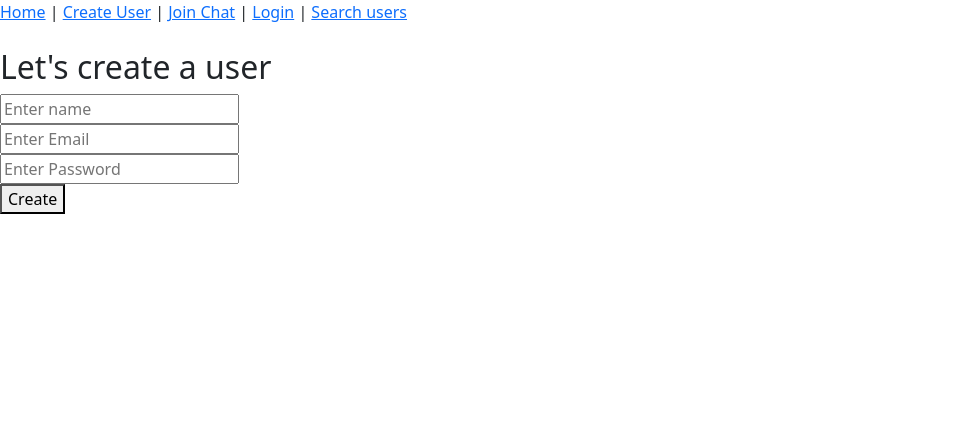
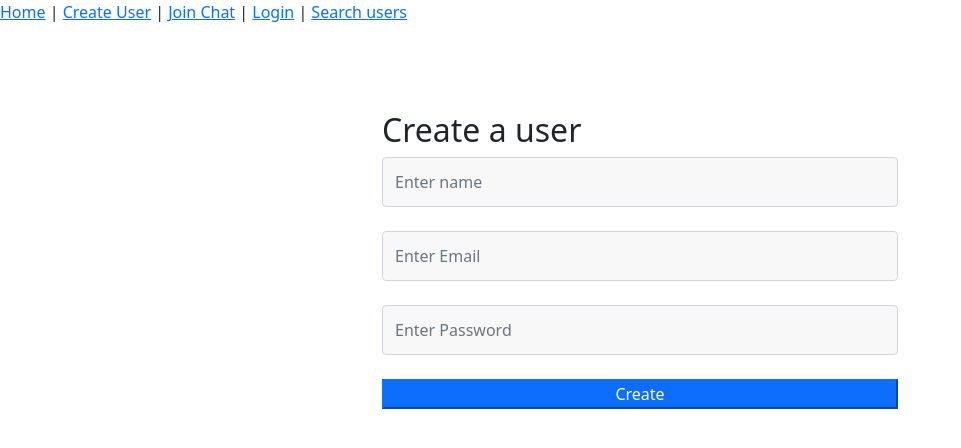
Before and after one commit to MathiasKristensen99/Giga-Chat-Frontend, a Vue app: page /createUser in a window 1280 px wide. Shown: the top 448 px of the page, without its empty margins (0-961 px from the left). Built offline with nearby package versions, Linux system fonts and the light colour scheme; no server answers; some icons are missing.

Commit message:
Den her opgave giver mig smerte

```diff
--- a/src/router/index.ts
+++ b/src/router/index.ts
@@ -5,7 +5,7 @@ import ChatView from "../views/ChatView.vue";
 import LoginView from "../views/LoginView.vue";
 import FindUserView from "../views/FindUserView.vue";
 
-const router = createRouter({
+export const router = createRouter({
   history: createWebHistory(import.meta.env.BASE_URL),
   routes: [
     {
--- a/src/stores/chatStore.ts
+++ b/src/stores/chatStore.ts
@@ -7,7 +7,7 @@ const chatService = new ChatService();
 export const ChatStore = defineStore({
   id: "ChatStore",
   state: () => ({
-    chats: [{ text: "First chat" }, { text: "Second chat" }] as Chat[],
+    chats: [{ text: "first" }] as Chat[],
     room: "",
   }),
   actions: {
--- a/src/stores/userStore.ts
+++ b/src/stores/userStore.ts
@@ -50,5 +50,10 @@ export const UserStore = defineStore({
         .then((user) => (this.loggedInUser = user))
         .catch((err) => console.log(err));
     },
+    async getFriends(uuid: string) {
+      userService
+        .getUserByUuid(uuid)
+        .then((user) => (this.loggedInUser.friends = user.friends));
+    },
   },
 });
--- a/src/views/ChatView.vue
+++ b/src/views/ChatView.vue
@@ -1,19 +1,25 @@
 <template>
-  <div class="container content">
-    <div class="row">
-      <div class="col-xl-6 col-lg-6 col-md-6 col-sm-12 col-12">
-        <div class="card">
-          <div class="card-header">Chat</div>
+  <h2>Send Chat</h2>
+  <input v-model="txtChatInput" placeholder="Enter chat" /> <br />
+  <input v-model="txtRoomInput" placeholder="Enter room" /> <br />
+  <button @click="sendChat">Send</button>
+  <h2>All chats:</h2>
+  <input v-model="txtRoomListener" placeholder="Enter room name"> <br />
+  <button @click="listenToRoom">Connect</button>
+  <div class="container mt-5">
+    <div class="row d-flex justify-content-center">
+      <div class="col-md-6">
+        <div class="">
           <div class="card-body height3">
             <ul class="chat-list">
               <li
                 v-for="(chat, index) in chatStore.chats"
                 v-bind:key="index"
-                class="in"
+                class="out"
               >
                 <div class="chat-body">
                   <div class="chat-message">
-                    <h5>Julian Petersen</h5>
+                    <h5>{{ userStore.userName }}</h5>
                     <p>{{ chat.text }}</p>
                   </div>
                 </div>
@@ -21,7 +27,7 @@
               <li
                 v-for="(chat, index) in chatStore.chats"
                 v-bind:key="index"
-                class="out"
+                class="in"
               >
                 <div class="chat-body">
                   <div class="chat-message">
@@ -54,7 +60,9 @@
 <script setup lang="ts">
 import { ChatStore } from "@/stores/chatStore";
 import { ref } from "vue";
+import {UserStore} from "@/stores/userStore";
 
+const userStore = UserStore();
 const chatStore = ChatStore();
 const txtChatInput = ref("");
 const txtRoomInput = ref("");
--- a/src/views/CreateUser.vue
+++ b/src/views/CreateUser.vue
@@ -1,9 +1,35 @@
 <template>
-  <h2>Let's create a user</h2>
-  <input v-model="inputName" placeholder="Enter name" /> <br />
-  <input v-model="inputEmail" placeholder="Enter Email" /> <br />
-  <input v-model="inputPassword" placeholder="Enter Password" /> <br />
-  <button @click="handleCreateUser">Create</button>
+  <div class="container mt-5">
+    <div class="row d-flex justify-content-center">
+      <div class="col-md-6">
+        <div class="card">
+          <h2>Create a user</h2>
+          <input
+            type="text"
+            class="form-control"
+            v-model="inputName"
+            placeholder="Enter name"
+          />
+          <br />
+          <input
+            type="text"
+            class="form-control"
+            v-model="inputEmail"
+            placeholder="Enter Email"
+          />
+          <br />
+          <input
+            type="password"
+            class="form-control"
+            v-model="inputPassword"
+            placeholder="Enter Password"
+          />
+          <br />
+          <button class="btn-primary" @click="handleCreateUser">Create</button>
+        </div>
+      </div>
+    </div>
+  </div>
 </template>
 
 <script setup lang="ts">
@@ -20,4 +46,47 @@ function handleCreateUser() {
 }
 </script>
 
-<style scoped></style>
+<style scoped>
+body {
+  background-color: #eee;
+}
+
+.card {
+  background-color: #fff;
+  padding: 15px;
+  border: none;
+}
+
+.input-box {
+  position: relative;
+}
+
+.input-box i {
+  position: absolute;
+  right: 13px;
+  top: 15px;
+  color: #ced4da;
+}
+
+.form-control {
+  height: 50px;
+  background-color: #eeeeee69;
+}
+
+.form-control:focus {
+  background-color: #eeeeee69;
+  box-shadow: none;
+  border-color: #eee;
+}
+
+.list {
+  padding-top: 20px;
+  padding-bottom: 10px;
+  display: flex;
+  align-items: center;
+}
+
+.border-bottom {
+  border-bottom: 2px solid #eee;
+}
+</style>
--- a/src/views/FindUserView.vue
+++ b/src/views/FindUserView.vue
@@ -59,7 +59,6 @@ function sendFriendRequest() {
     false
   );
 }
-
 </script>
 
 <style scoped>
--- a/src/views/HomeView.vue
+++ b/src/views/HomeView.vue
@@ -29,7 +29,7 @@
                     friendRequestService.deleteFriendRequest(
                       friendRequest.uuid
                     ) +
-                    showConfirmation
+                    showConfirmation()
                 "
                 class="btn-secondary"
               >
--- a/src/views/LoginView.vue
+++ b/src/views/LoginView.vue
@@ -20,7 +20,7 @@ const userStore = UserStore();
 const inputEmail = ref("");
 const inputPassword = ref("");
 
-function login() {
+function login(this: any) {
   userStore.login(inputEmail.value, inputPassword.value);
 }
 </script>
```
